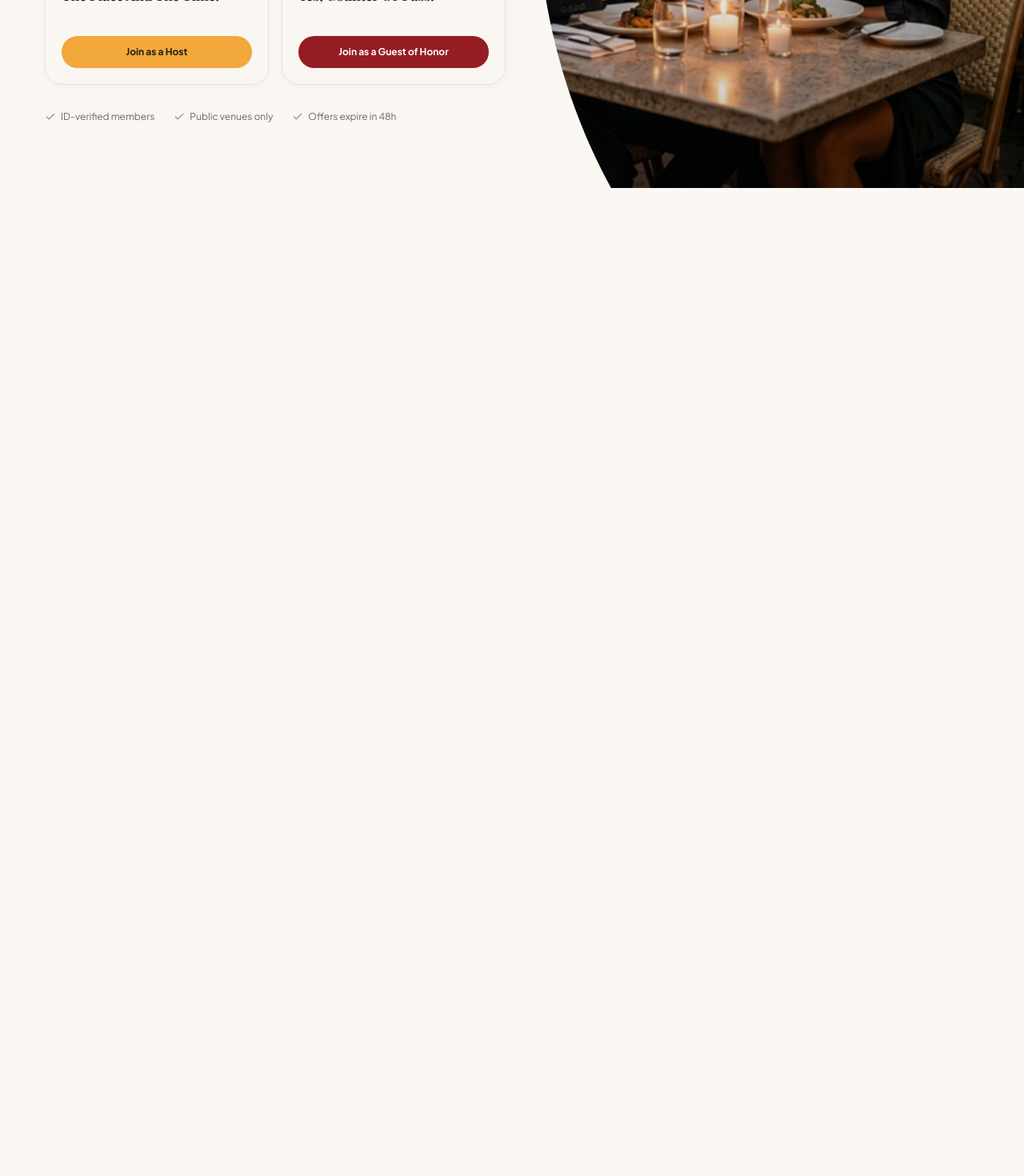
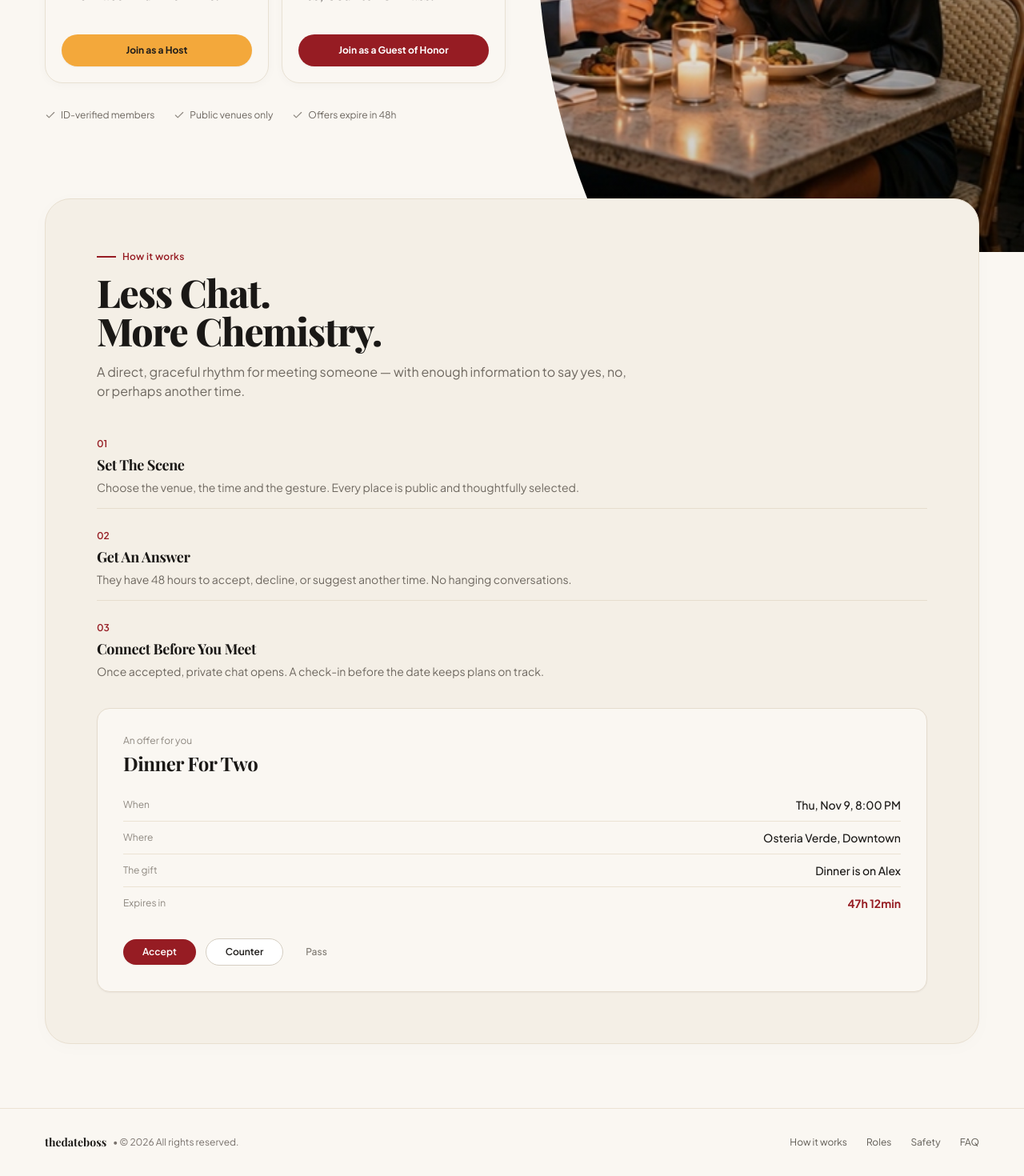
Before and after one commit to robiulsunnyemon/dateboss, a React (Vite) app in the folder frontend/: page / in a window 1280 px wide. Shown: the part 565-2035 px from the top of the page at 80% size. Before the commit the page ends 800 px from the top, so only its background shows below. Built offline with nearby package versions, Linux system fonts and the light colour scheme; a web font is replaced by a local one.

Commit message:
feat: implement Section 2 Less Chat More Chemistry with 3 steps and nested invitation card as highlighted in red

```diff
--- a/frontend/src/App.tsx
+++ b/frontend/src/App.tsx
@@ -7,15 +7,14 @@ export function App() {
 
       {/* =========================================================================
           RIGHT HERO IMAGE WITH PRECISE CONVEX CURVED MASK
-          (Starts at top: 0, covers right half, curve passes between Roles & Safety)
+          (Starts at top: 0, covers right half of Hero section)
          ========================================================================= */}
-      <div className="absolute right-0 top-0 bottom-0 w-[50%] xl:w-[48%] h-full z-10 pointer-events-none hidden lg:block overflow-hidden">
+      <div className="absolute right-0 top-0 h-[820px] xl:h-[880px] w-[50%] xl:w-[48%] z-10 pointer-events-none hidden lg:block overflow-hidden">
 
         {/* SVG ClipPath Definition for the exact curved arc */}
         <svg width="0" height="0" className="absolute">
           <defs>
             <clipPath id="heroRightArc" clipPathUnits="objectBoundingBox">
-              {/* Convex circular arc: starts at top (~0.14), bows out to the left (~0.02), curves back to bottom (~0.16) */}
               <path d="M 0.14, 0
                        C 0.06, 0.22, 0.01, 0.42, 0.01, 0.55
                        C 0.01, 0.70, 0.06, 0.86, 0.16, 1
@@ -43,9 +42,6 @@ export function App() {
 
       {/* =========================================================================
           1. HEADER / NAVIGATION BAR
-          - Logo on far left
-          - Nav capsule shifted to the middle/center-left (as indicated by the red arrow)
-          - Join now button on the far right
          ========================================================================= */}
       <header className="w-full relative z-30 pt-6 px-6 sm:px-10 lg:px-14">
         <div className="max-w-[1440px] mx-auto flex items-center justify-between">
@@ -89,7 +85,6 @@ export function App() {
               </svg>
             </div>
 
-            {/* Brand Title */}
             <span className="font-serif font-bold text-2xl tracking-tight text-[#1E1C1A]">
               thedateboss
             </span>
@@ -97,8 +92,6 @@ export function App() {
 
           {/* Center-Left Nav Capsule + Right Join Button */}
           <div className="flex items-center justify-end flex-1">
-
-            {/* Shifted to the left as requested by the red arrow */}
             <nav className="bg-[#EFE9DF]/85 backdrop-blur-md border border-[#E5DECF]/80 rounded-full px-7 py-2.5 hidden sm:flex items-center gap-8 text-xs font-medium text-[#5F5B54] shadow-sm mr-8 md:mr-16 lg:mr-28 xl:mr-40">
               <a href="#how-it-works" className="hover:text-[#961C23] transition-colors">How it works</a>
               <a href="#roles" className="hover:text-[#961C23] transition-colors">Roles</a>
@@ -106,11 +99,9 @@ export function App() {
               <a href="#faq" className="hover:text-[#961C23] transition-colors">FAQ</a>
             </nav>
 
-            {/* "Join now" Red Button on far right */}
             <button className="bg-[#961C23] hover:bg-[#7D141A] text-white text-xs font-semibold px-6 py-2.5 rounded-full transition-all shadow-sm hover:shadow shrink-0">
               Join now
             </button>
-
           </div>
 
         </div>
@@ -118,9 +109,9 @@ export function App() {
 
 
       {/* =========================================================================
-          2. HERO MAIN CONTENT
+          2. HERO SECTION
          ========================================================================= */}
-      <main className="relative z-20 max-w-[1440px] mx-auto w-full px-6 sm:px-10 lg:px-14 py-8 lg:py-12 flex-1 flex flex-col justify-center">
+      <section className="relative z-20 max-w-[1440px] mx-auto w-full px-6 sm:px-10 lg:px-14 pt-8 lg:pt-14 pb-12 lg:pb-24 min-h-[720px] flex flex-col justify-center">
 
         <div className="w-full lg:w-[54%] xl:w-[52%] space-y-7 pr-2 sm:pr-4">
 
@@ -206,10 +197,148 @@ export function App() {
           />
         </div>
 
-      </main>
+      </section>
 
-      {/* Subtle bottom spacing */}
-      <div className="h-6 w-full" />
+
+      {/* =========================================================================
+          3. "LESS CHAT. MORE CHEMISTRY." (THE HIGHLIGHTED SECTION)
+         ========================================================================= */}
+      <section id="how-it-works" className="relative z-20 max-w-[1440px] mx-auto w-full px-6 sm:px-10 lg:px-14 pb-20">
+
+        {/* Large Rounded Container Card */}
+        <div className="bg-[#F4EFE6] border border-[#E8DFD0] rounded-[32px] p-8 sm:p-12 lg:p-16 shadow-[0_4px_25px_rgba(0,0,0,0.02)]">
+
+          {/* Top Label */}
+          <div className="flex items-center gap-2 mb-3">
+            <span className="w-6 h-[1.5px] bg-[#961C23]"></span>
+            <span className="text-xs font-semibold text-[#961C23] tracking-wide">
+              How it works
+            </span>
+          </div>
+
+          {/* Section Headline */}
+          <h2 className="font-serif font-extrabold text-3xl sm:text-4xl lg:text-5xl text-[#1A1816] leading-[1.12] tracking-tight mb-4">
+            Less Chat. <br />
+            More Chemistry.
+          </h2>
+
+          {/* Subtitle */}
+          <p className="text-[#6E6860] text-sm sm:text-base leading-relaxed max-w-2xl font-normal mb-8 sm:mb-10">
+            A direct, graceful rhythm for meeting someone — with enough information to say yes, no, or perhaps another time.
+          </p>
+
+          {/* The 3 Steps with Horizontal Dividers */}
+          <div className="space-y-5 mb-8">
+
+            {/* Step 01 */}
+            <div className="border-b border-[#E3D9C8]/80 pb-4">
+              <span className="text-xs font-semibold text-[#961C23]">01</span>
+              <h3 className="font-serif font-bold text-lg text-[#1A1816] mt-0.5">
+                Set The Scene
+              </h3>
+              <p className="text-xs sm:text-sm text-[#6E6860] mt-1 leading-relaxed">
+                Choose the venue, the time and the gesture. Every place is public and thoughtfully selected.
+              </p>
+            </div>
+
+            {/* Step 02 */}
+            <div className="border-b border-[#E3D9C8]/80 pb-4">
+              <span className="text-xs font-semibold text-[#961C23]">02</span>
+              <h3 className="font-serif font-bold text-lg text-[#1A1816] mt-0.5">
+                Get An Answer
+              </h3>
+              <p className="text-xs sm:text-sm text-[#6E6860] mt-1 leading-relaxed">
+                They have 48 hours to accept, decline, or suggest another time. No hanging conversations.
+              </p>
+            </div>
+
+            {/* Step 03 */}
+            <div className="pb-1">
+              <span className="text-xs font-semibold text-[#961C23]">03</span>
+              <h3 className="font-serif font-bold text-lg text-[#1A1816] mt-0.5">
+                Connect Before You Meet
+              </h3>
+              <p className="text-xs sm:text-sm text-[#6E6860] mt-1 leading-relaxed">
+                Once accepted, private chat opens. A check-in before the date keeps plans on track.
+              </p>
+            </div>
+
+          </div>
+
+          {/* Nested Invitation Card (An offer for you) */}
+          <div className="bg-[#FAF7F2] border border-[#E5DCCE] rounded-2xl p-6 sm:p-8 shadow-sm">
+
+            <div className="mb-4">
+              <span className="text-xs text-[#8E8880] font-normal block">
+                An offer for you
+              </span>
+              <h4 className="font-serif font-bold text-2xl text-[#1A1816] mt-1">
+                Dinner For Two
+              </h4>
+            </div>
+
+            {/* Details Table */}
+            <div className="divide-y divide-[#EBE3D3] text-xs mb-6">
+
+              <div className="flex items-center justify-between py-2.5">
+                <span className="text-[#8E8880] font-normal">When</span>
+                <span className="font-medium text-[#1A1816] text-xs sm:text-sm">Thu, Nov 9, 8:00 PM</span>
+              </div>
+
+              <div className="flex items-center justify-between py-2.5">
+                <span className="text-[#8E8880] font-normal">Where</span>
+                <span className="font-medium text-[#1A1816] text-xs sm:text-sm">Osteria Verde, Downtown</span>
+              </div>
+
+              <div className="flex items-center justify-between py-2.5">
+                <span className="text-[#8E8880] font-normal">The gift</span>
+                <span className="font-medium text-[#1A1816] text-xs sm:text-sm">Dinner is on Alex</span>
+              </div>
+
+              <div className="flex items-center justify-between py-2.5">
+                <span className="text-[#8E8880] font-normal">Expires in</span>
+                <span className="font-bold text-[#961C23] text-xs sm:text-sm">47h 12min</span>
+              </div>
+
+            </div>
+
+            {/* Action Buttons */}
+            <div className="flex items-center gap-3">
+              <button className="bg-[#961C23] hover:bg-[#7D141A] text-white font-semibold text-xs px-6 py-2 rounded-full shadow-sm transition-colors">
+                Accept
+              </button>
+
+              <button className="bg-white hover:bg-stone-50 border border-[#D5CEC2] text-[#1E1C1A] font-semibold text-xs px-6 py-2 rounded-full transition-colors">
+                Counter
+              </button>
+
+              <button className="text-[#7A756D] hover:text-[#1E1C1A] text-xs font-medium px-4 py-2 transition-colors">
+                Pass
+              </button>
+            </div>
+
+          </div>
+
+        </div>
+
+      </section>
+
+      {/* Footer */}
+      <footer className="w-full border-t border-[#ECE3D4] py-8 bg-[#FAF7F2]">
+        <div className="max-w-[1440px] mx-auto px-6 sm:px-10 lg:px-14 flex flex-col sm:flex-row items-center justify-between gap-4">
+          <div className="flex items-center gap-2 text-xs text-stone-500">
+            <span className="font-serif font-bold text-sm text-[#1E1C1A]">thedateboss</span>
+            <span>• © {new Date().getFullYear()} All rights reserved.</span>
+          </div>
+
+          <div className="flex items-center gap-6 text-xs text-[#5F5B54]">
+            <a href="#how-it-works" className="hover:text-[#961C23]">How it works</a>
+            <a href="#roles" className="hover:text-[#961C23]">Roles</a>
+            <a href="#safety" className="hover:text-[#961C23]">Safety</a>
+            <a href="#faq" className="hover:text-[#961C23]">FAQ</a>
+          </div>
+        </div>
+      </footer>
 
     </div>
   );
```
Also changed, not shown: frontend/public/assets/section2-reference.jpg (added).
